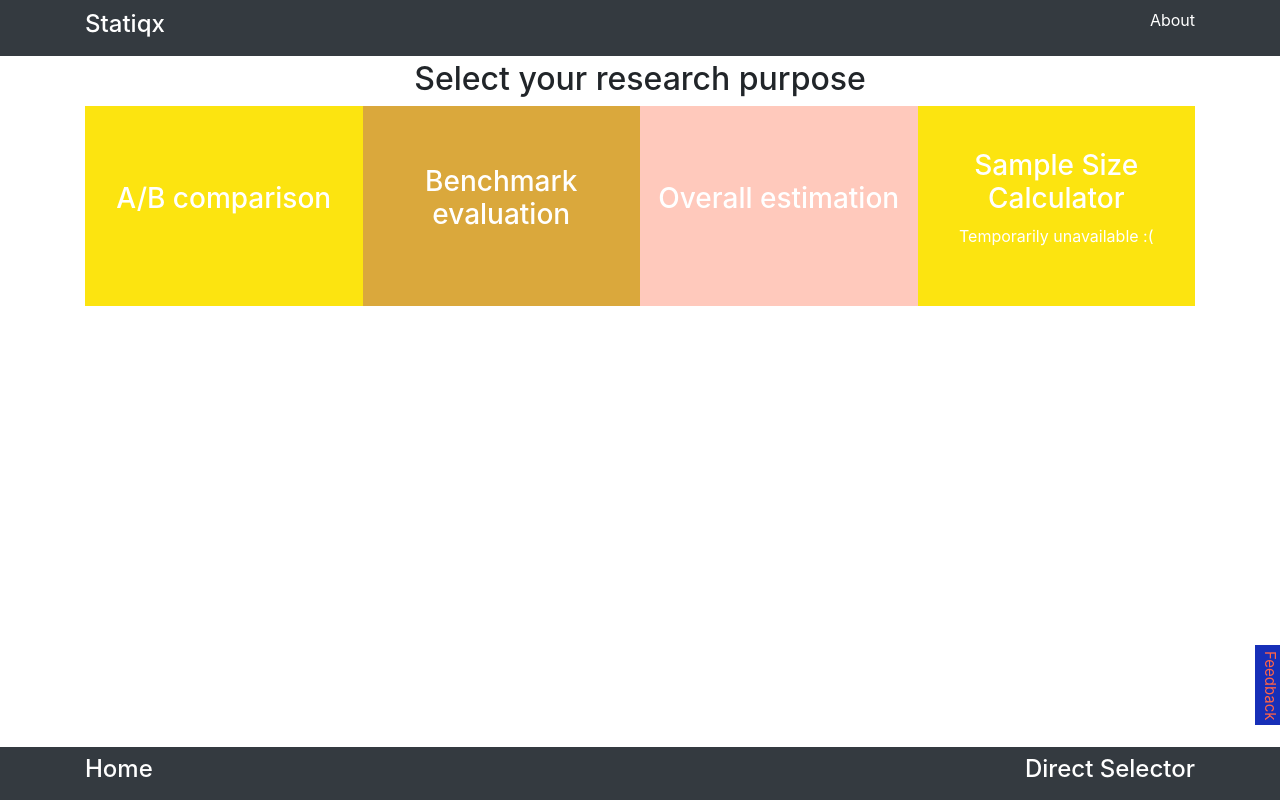
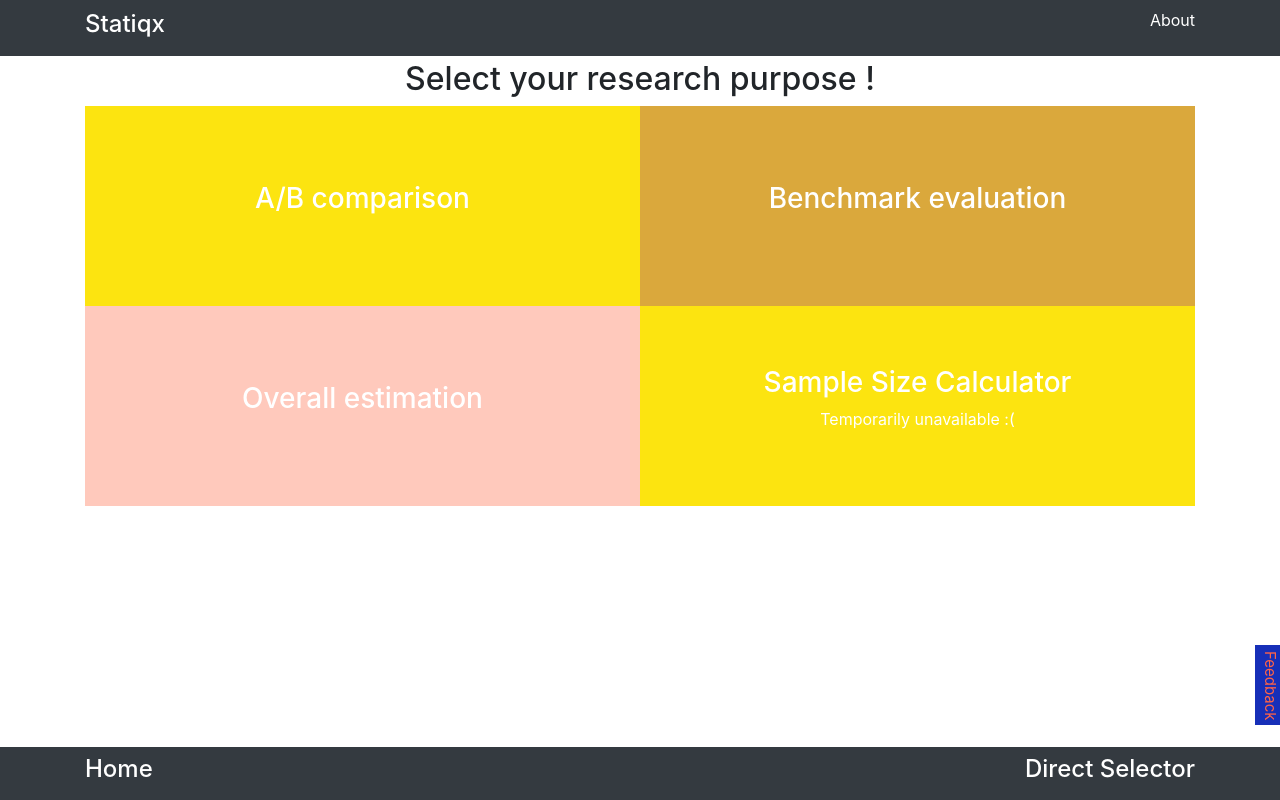
Before and after one commit to qinghua-zeng/QuantifyingUserResearch, a plain HTML site: page index.html in a window 1280 px wide. Drawn offline with nearby package versions, Linux system fonts and the light colour scheme.

Commit message:
First Commit

```diff
--- a/main_functions.html
+++ b/main_functions.html
@@ -19,7 +19,7 @@
 
 <!-- 4 个功能 -->
 <div id="func" class="center">
-    <h2>Select your research purpose</h2>
+    <h2>Select your research purpose !</h2>
 
     <div class="row">
         <button id="F02" href="javascript:void(0);" class="func col yellow">
@@ -30,6 +30,8 @@
             <h3>Benchmark evaluation</h3>
             <p></p>
         </button>
+    </div>
+    <div class="row">
         <button id="F04" href="javascript:void(0);" class="func col pink">
             <h3>Overall estimation</h3>
             <p></p>
```
